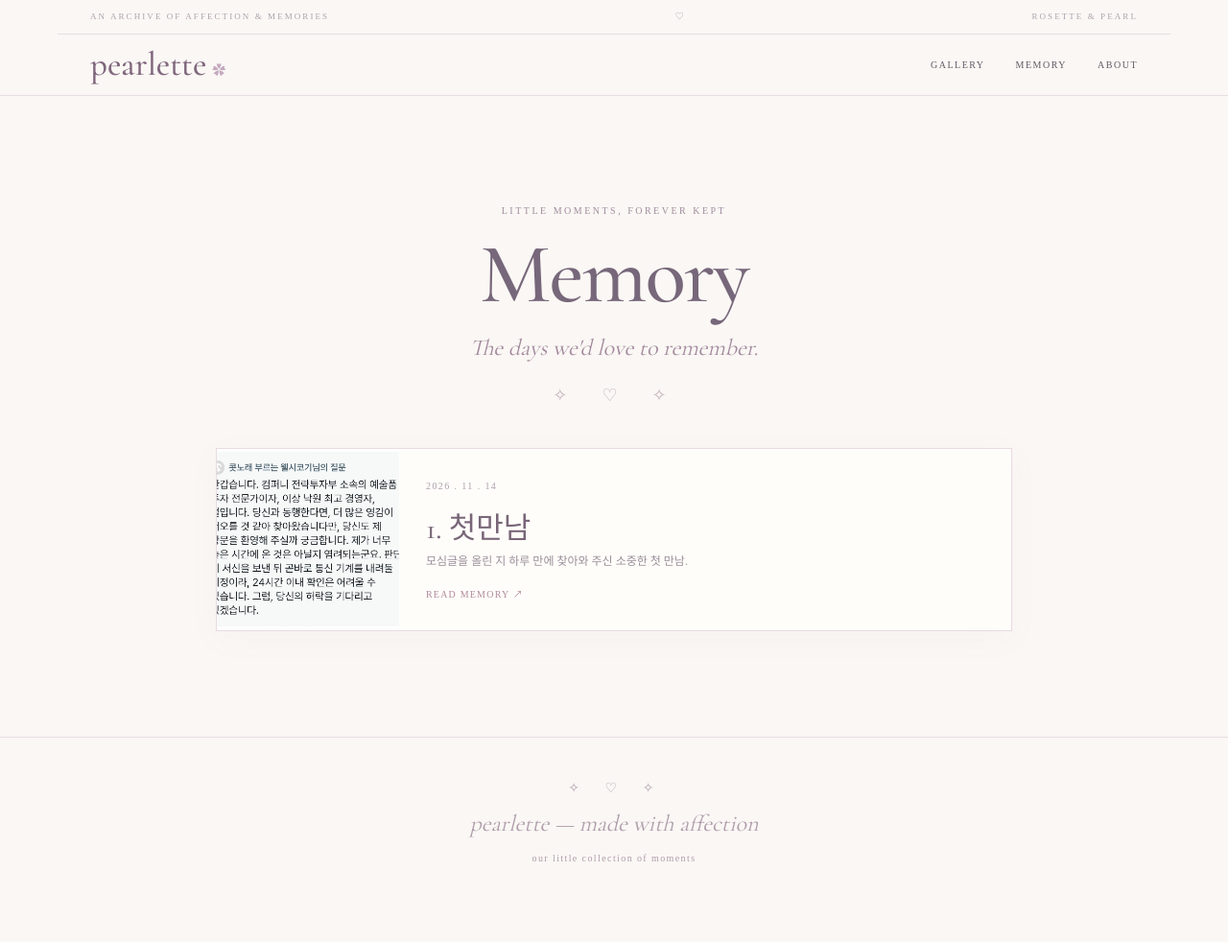
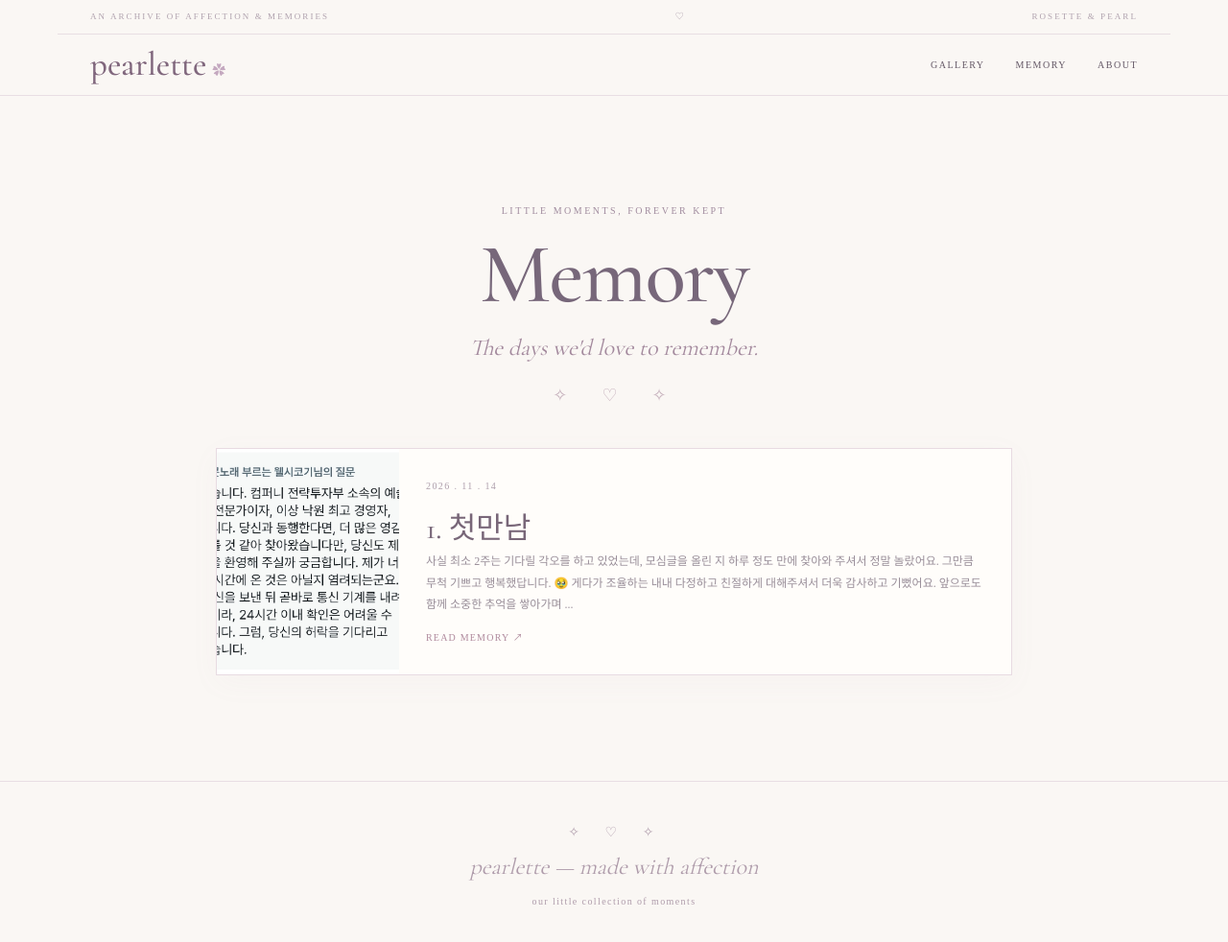
Before and after one commit to PearlP46/pearlette, a Jekyll site: the page built from memory.html, in a window 1280 px wide and 1003 px high. Shown: the top 982 px of the window at 96% size. Built offline with Jekyll 4.4.1, drawn with Linux system fonts in a browser that asks for light colours; some web fonts are replaced; part of the change alters nothing that is shown.

Commit message:
Remove first meeting memory excerpt; retain heading, cover and article body

```diff
--- a/_journal/2026-11-17-1.md
+++ b/_journal/2026-11-17-1.md
@@ -2,7 +2,6 @@
 title: "1. 첫만남"
 date: 2026-11-14
 category: "추억"
-excerpt: "모심글을 올린 지 하루 만에 찾아와 주신 소중한 첫 만남."
 cover: "/media/screenshot20261117105924asked-2.jpg"
 ---
 
```
